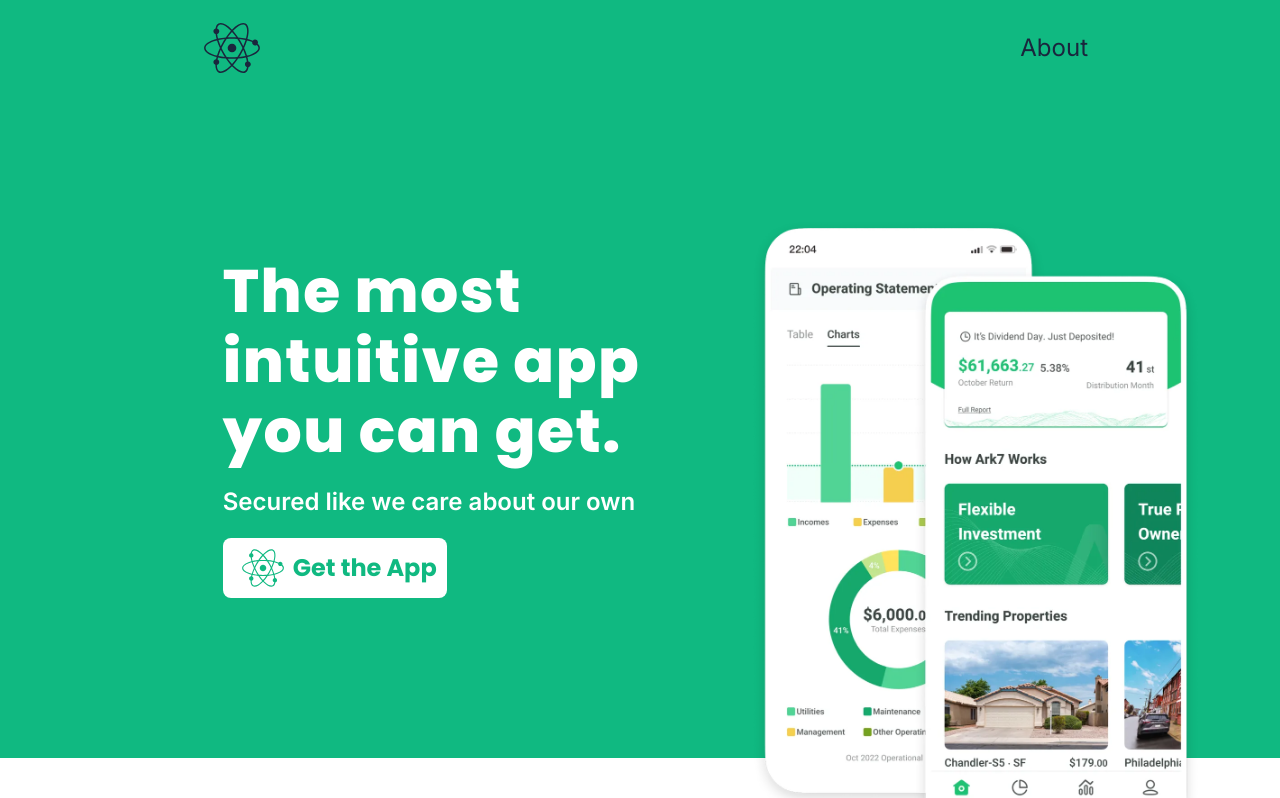
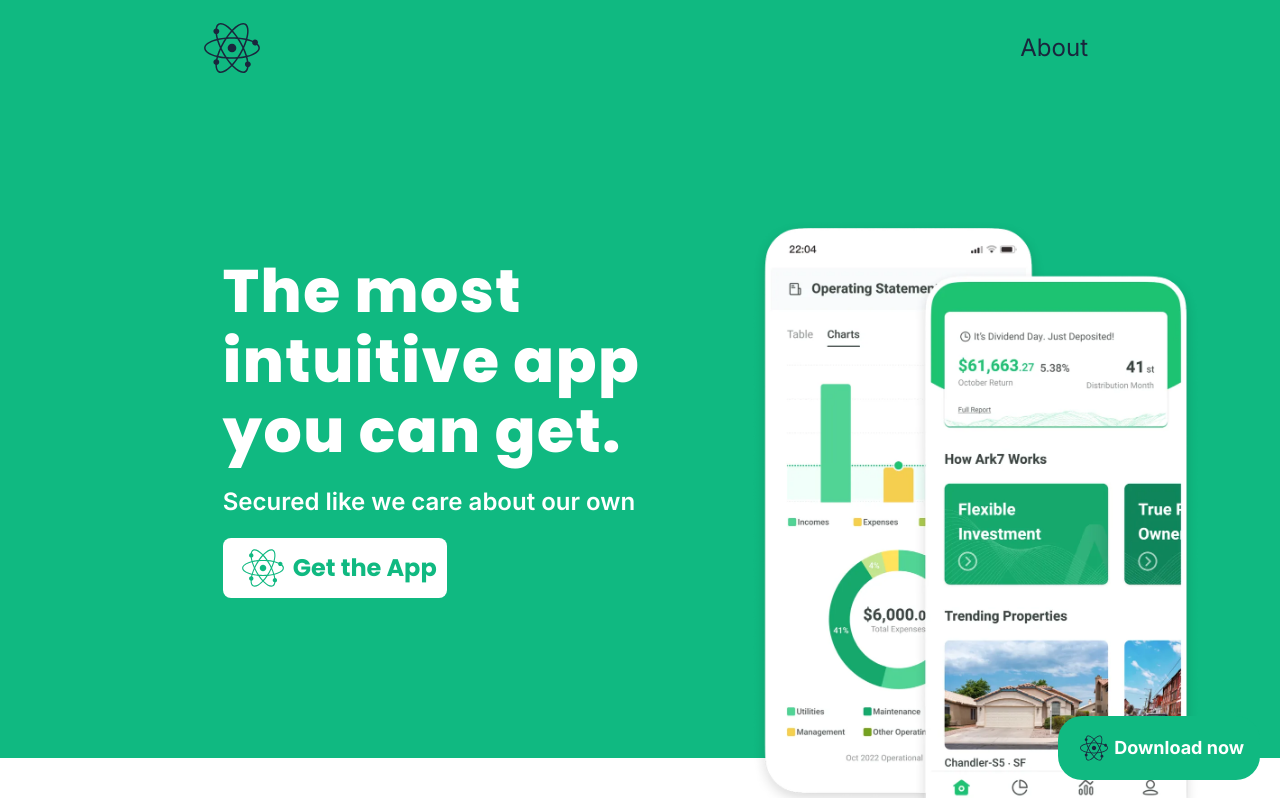
Before and after one commit to abdinasir-Tman/muraajaco-web-app, a Next.js app: page / in a window 1280 px wide. Shown: the top 798 px of the page. Built offline with nearby package versions, Linux system fonts and the light colour scheme.

Commit message:
added logo bottom side

```diff
--- /dev/null
+++ b/app/components/DownloadBtn.tsx
@@ -0,0 +1,17 @@
+import Image from "next/image";
+
+const DownloadBtn = () => {
+  return (
+    <button className="bg-[#10b981] py-3 flex justify-center items-center px-4 rounded-3xl fixed bottom-5 right-5 text-white font-bold text-lg">
+      <Image
+        alt="murajaco-icon-dark"
+        width={40}
+        height={40}
+        src="/assets/svg/logo/icon-dark.svg"
+      />
+      Download now
+    </button>
+  );
+};
+
+export default DownloadBtn;
--- a/app/layout.tsx
+++ b/app/layout.tsx
@@ -1,6 +1,7 @@
 import Header from "@/app/components/Header";
 import "./globals.css";
 import { Inter } from "next/font/google";
+import DownloadBtn from "./components/DownloadBtn";
 
 const inter = Inter({ subsets: ["latin"] });
 
@@ -44,6 +45,7 @@ export default function RootLayout({
       <body className={inter.className}>
         <Header />
         {children}
+        <DownloadBtn />
       </body>
     </html>
   );
```
